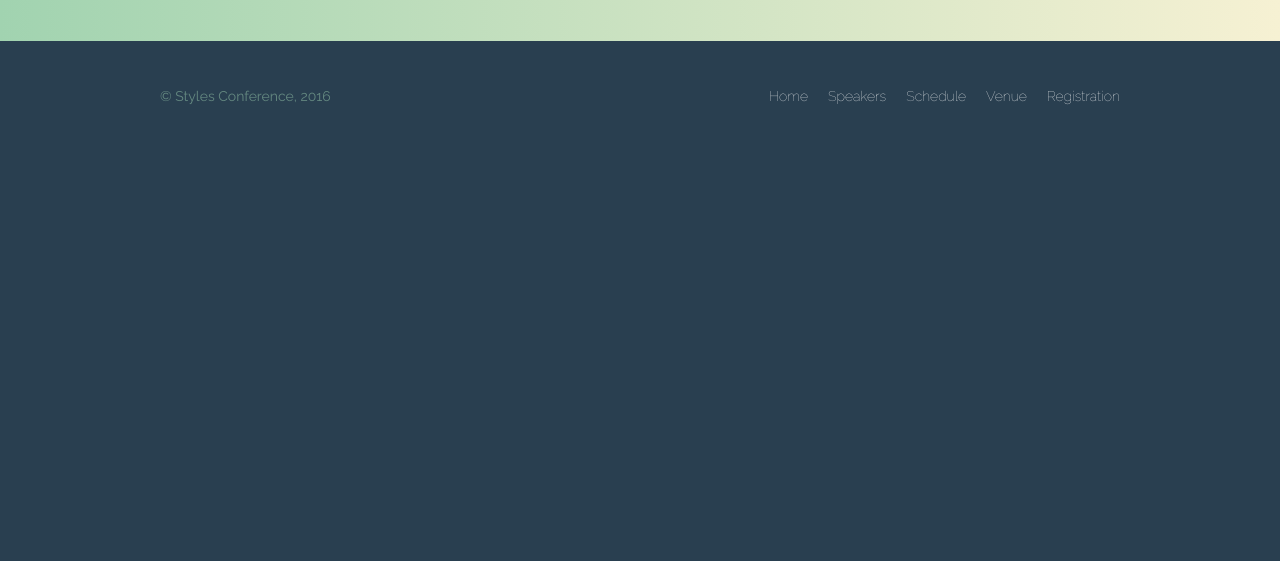
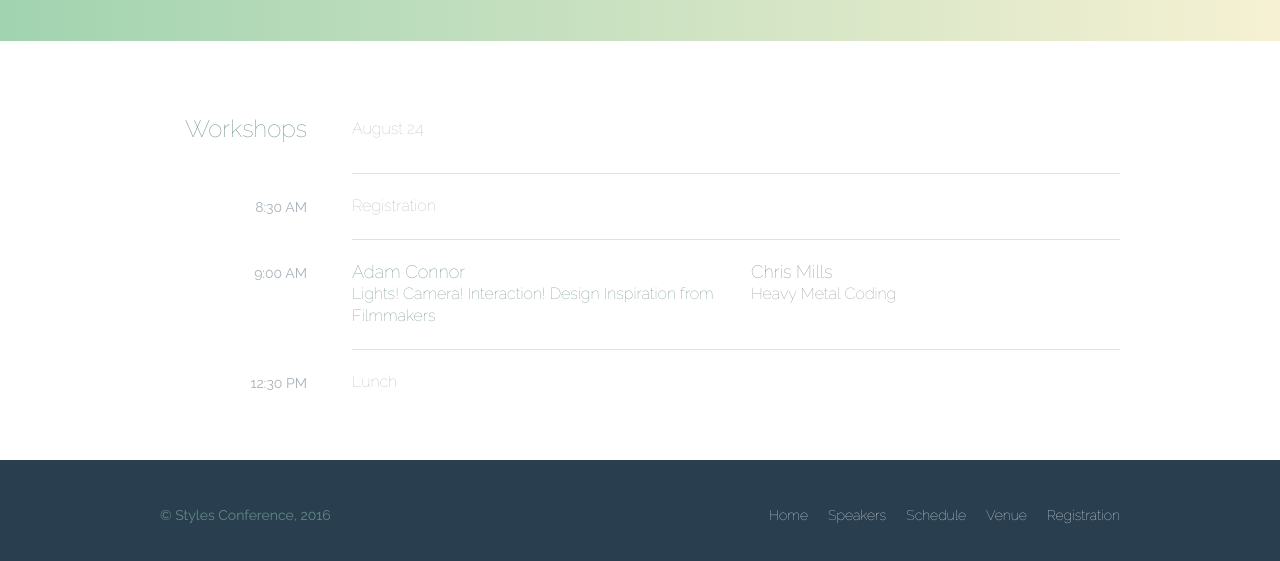
Before and after one commit to brianjleeofcl/precourse-html-tutorial, a plain HTML site: page schedule.html in a window 1280 px wide. Shown: the part 355-916 px from the top of the page. Before the commit the page ends 800 px from the top, so only its background shows below. Drawn offline with Linux system fonts and the light colour scheme.

Commit message:
Through Lesson 11
Added tables

```diff
--- a/assets/stylesheets/master.css
+++ b/assets/stylesheets/master.css
@@ -425,3 +425,64 @@ input,select,textarea{
 .register-group textarea{
 	height: 78px;
 }
+/*
+==============
+schedule
+==============
+*/
+table{
+	margin-bottom: 44px;
+	width: 100%;
+}
+table:last-child{
+	margin-bottom: 0;
+}
+th,td{
+	padding-bottom: 22px;
+	vertical-align: top;
+}
+th{
+	padding-right: 45px;
+	text-align: right;
+	width: 20%;
+}
+td{
+	width: 40%;
+}
+thead{
+	line-height: 44px;
+}
+thead th{
+	color: #648880;
+	font-size: 24px;
+}
+tbody th{
+	color: #a9b2b9;
+	font-size: 14px;
+	font-weight: 400;
+	padding-top: 22px;
+	text-transform: uppercase;
+}
+tbody td{
+	border-top: 1px solid	#dfe2e5;
+	padding-top: 21px;
+}
+tbody td:first-of-type{
+	padding-right: 15px;
+}
+tbody td:last-of-type{
+	padding-left: 15px;
+}
+tbody td:only-of-type{
+	padding-left: 0;
+	padding-right: 0;
+}
+table a{
+	cursor: #888;
+}
+table h4{
+	margin-bottom: 0;
+}
+.schedule-offset{
+	color: #a9b2b9;
+}
--- a/schedule.html
+++ b/schedule.html
@@ -28,6 +28,56 @@
         </p>
       </div>
     </section>
+    <section class="row">
+      <div class="container">
+        <table>
+          <thead>
+            <tr>
+              <th scope="row">
+                Workshops
+              </th>
+              <td class="schedule-offset" colspan="2">
+                August 24
+              </td>
+            </tr>
+          </thead>
+          <tbody>
+            <tr>
+              <th scope="row">
+                <time datetime="08:30:00">8:30 AM</time>
+              </th>
+              <td class="schedule-offset" colspan="2">
+                Registration
+              </td>
+            </tr>
+            <tr>
+              <th scope="row">
+                <time datetime="09:00:00">9:00 AM</time>
+              </th>
+              <td>
+                <a href="speakers.html#Adam-connor">
+                  <h4>Adam Connor</h4>
+                  Lights! Camera! Interaction! Design Inspiration from Filmmakers
+                </a>
+              </td>
+              <td>
+                <a href="speakers.html#Chris-mills">
+                  <h4>Chris Mills</h4></a>
+                  Heavy Metal Coding
+              </td>
+            </tr>
+            <tr>
+              <th scope="row">
+                <time datetime="12:30:00">12:30 PM</time>
+              </th>
+              <td class="schedule-offset" colspan="2">
+                Lunch
+              </td>
+            </tr>
+          </tbody>
+        </table>
+      </div>
+    </section>
     <footer class="container primary-footer clearfix">
       <small>&copy; Styles Conference, 2016</small>
       <nav class="nav">
```
